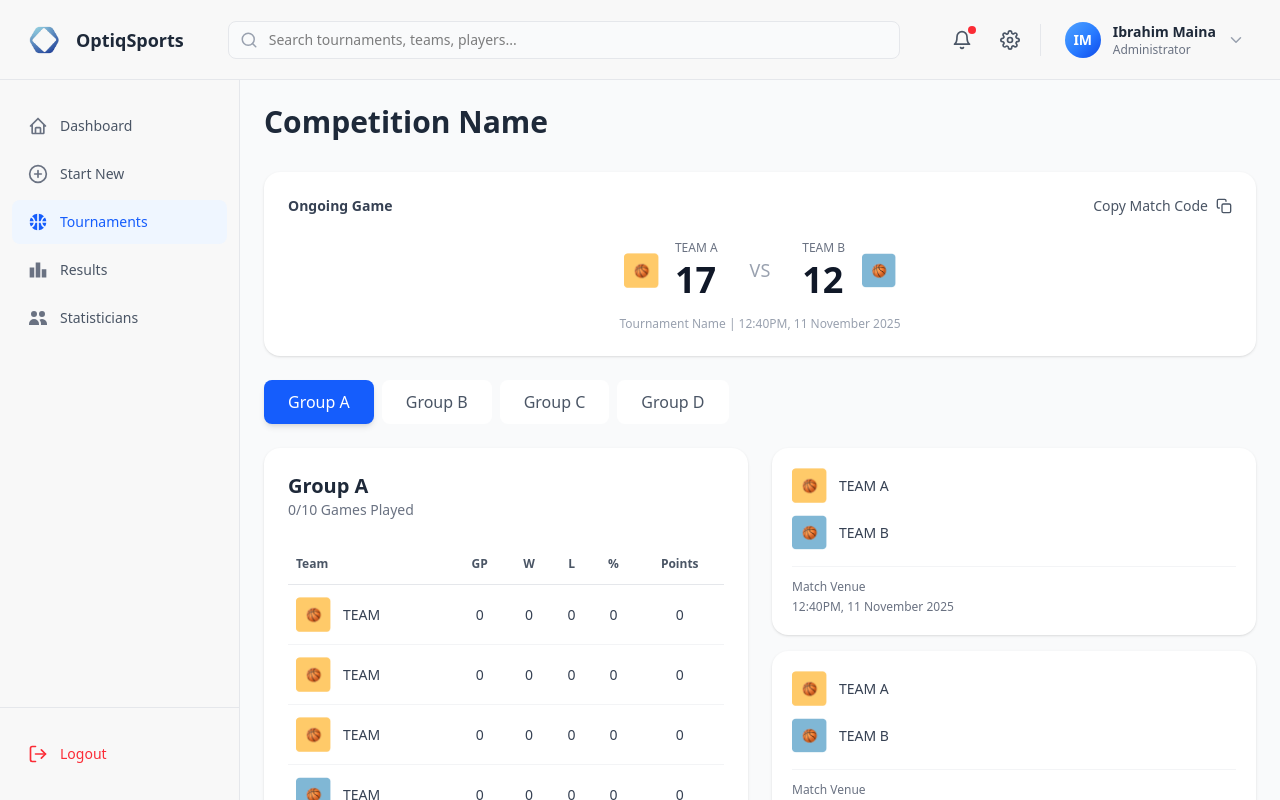
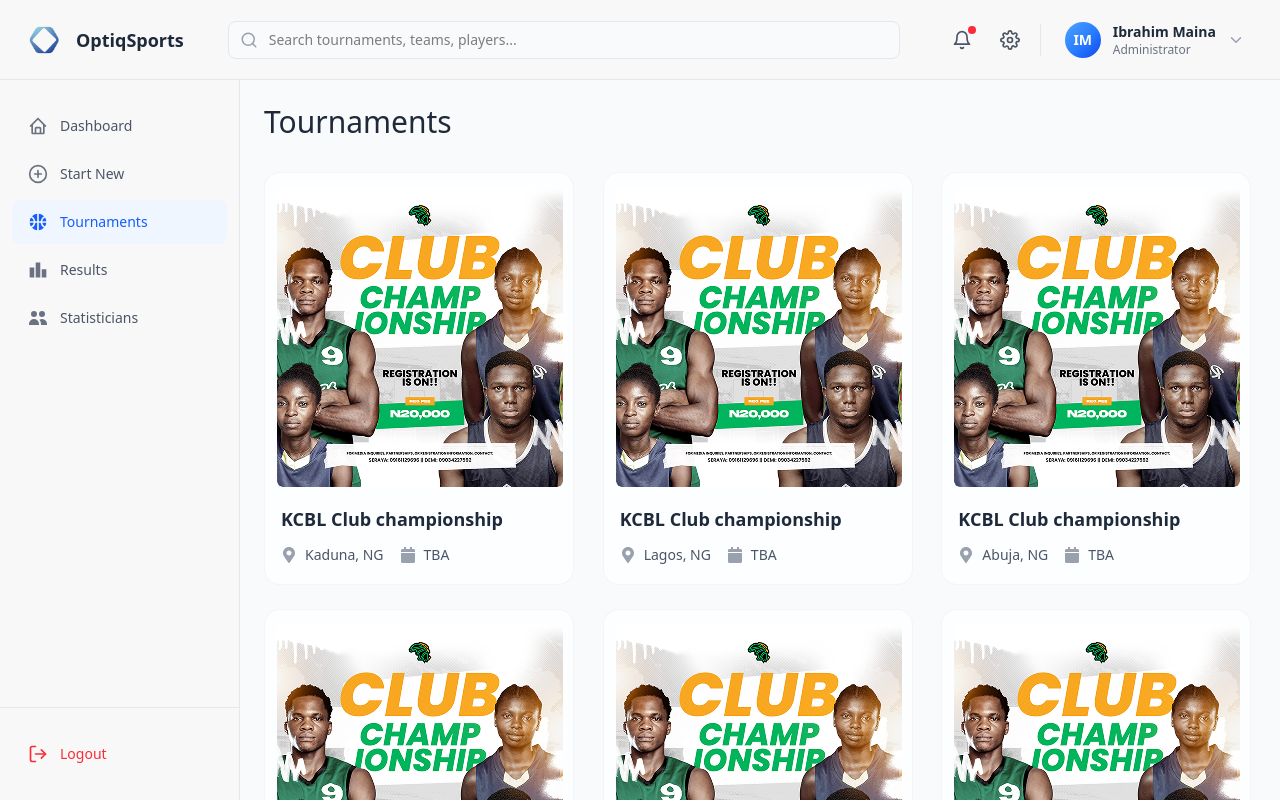
Before and after one commit to optiqsports/basketball-fe, a React (Vite) app: page /tournaments in a window 1280 px wide. Built offline with nearby package versions, Linux system fonts and the light colour scheme; sample sign-in values are in the browser's storage.

Commit message:
ui updated

```diff
--- a/index.html
+++ b/index.html
@@ -2,7 +2,7 @@
 <html lang="en">
   <head>
     <meta charset="UTF-8" />
-    <link rel="icon" type="image/svg+xml" href="/vite.svg" />
+    <link rel="icon" type="image/svg+xml" href="/logo.png" />
     <meta name="viewport" content="width=device-width, initial-scale=1.0" />
     <title>basketball-fe</title>
   </head>
--- a/src/components/wrapper.tsx
+++ b/src/components/wrapper.tsx
@@ -8,6 +8,7 @@
 import Players from '../pages/StartNew/Players'
 import TeamOverview from '../pages/StartNew/TeamOverview'
 import Complete from '../pages/StartNew/Complete'
+import TournamentsListing from '../pages/tournaments/TournamentsListing'
 import Tournaments from '../pages/tournaments/Tournaments'
 
 const Wrapper: React.FC = () => {
@@ -66,7 +67,8 @@
             <Route path="/players" element={<Players />} />
             <Route path="/team-overview" element={<TeamOverview />} />
             <Route path="/complete" element={<Complete />} />
-            <Route path="/tournaments" element={<Tournaments />} />
+            <Route path="/tournaments" element={<TournamentsListing />} />
+            <Route path="/tournaments/:id" element={<Tournaments />} />
             <Route path="/results" element={<div className="p-8"><h1 className="text-2xl font-bold">Results</h1></div>} />
             <Route path="/statisticians" element={<div className="p-8"><h1 className="text-2xl font-bold">Statisticians</h1></div>} />
             <Route path="/" element={<Dashboard />} />
--- a/src/pages/tournaments/Tournaments.tsx
+++ b/src/pages/tournaments/Tournaments.tsx
@@ -68,18 +68,13 @@
     <div className="min-h-screen bg-gray-50 p-6">
       <div className="max-w-7xl mx-auto">
         {/* Header */}
-        <div className="flex justify-between items-center mb-8">
-          <h1 className="text-3xl font-semibold text-gray-800">Competition Name</h1>
-          <div className="flex items-center gap-3">
-            {/* <div className="w-10 h-10 bg-pink-300 rounded-full flex items-center justify-center text-white font-semibold text-sm">
-              IM
-            </div>
-            <span className="text-gray-800 font-medium">Ibrahim Maina</span> */}
-          </div>
+        <div className="mb-6">
+          <h1 className="text-2xl font-semibold text-gray-800">Competition Name</h1>
+          <div className="w-24 h-1 bg-green-500 mt-2"></div>
         </div>
 
         {/* Ongoing Game Card */}
-        <div className="bg-white rounded-2xl shadow-sm p-6 mb-6">
+        <div className="rounded-lg shadow-sm p-6 mb-6 border" style={{ background: '#FCFEFF', border: '1px solid #A9A9A91A' }}>
           <div className="flex justify-between items-center mb-6">
             <h2 className="text-sm font-semibold text-gray-700">Ongoing Game</h2>
             <button
@@ -121,14 +116,14 @@
         </div>
 
         {/* Group Tabs */}
-        <div className="flex gap-2 mb-6">
+          <div className="flex justify-center gap-2 mb-6">
             {['A', 'B', 'C', 'D'].map((group) => (
               <button
                 key={group}
                 onClick={() => setActiveGroup(group)}
                 className={`px-6 py-2.5 rounded-lg font-medium transition-all ${
                   activeGroup === group
-                  ? 'bg-blue-600 text-white shadow-md'
+                    ? 'bg-[#21409A] text-white shadow-md'
                     : 'bg-white text-gray-600 hover:bg-gray-100'
                 }`}
               >
@@ -140,7 +135,7 @@
         {/* Content Grid */}
         <div className="grid grid-cols-1 lg:grid-cols-2 gap-6">
           {/* Standings Table */}
-          <div className="bg-white rounded-2xl shadow-sm p-6">
+          <div className="rounded-lg shadow-sm p-6 border" style={{ background: '#FCFEFF', border: '1px solid #A9A9A91A' }}>
             <div className="mb-6">
               <h2 className="text-xl font-semibold text-gray-800">Group {activeGroup}</h2>
               <p className="text-sm text-gray-500">0/10 Games Played</p>
@@ -189,7 +184,9 @@
           {/* Matches List */}
           <div className="space-y-4">
             {matches.map((match) => (
-              <div key={match.id} className="bg-white rounded-2xl shadow-sm p-5">
+              <div key={match.id} className="rounded-lg shadow-sm p-5 border" style={{ background: '#FCFEFF', border: '1px solid #A9A9A91A' }}>
+                <div className="flex justify-between items-start">
+                  {/* Teams (left) */}
                   <div className="space-y-3">
                     <div className="flex items-center gap-3">
                       <div className="flex items-center justify-center">
@@ -216,9 +213,11 @@
                     </div>
                   </div>
 
-                <div className="mt-4 pt-3 border-t border-gray-100 text-xs text-gray-500 space-y-1">
+                  {/* Venue/Time (right) */}
+                  <div className="text-xs text-gray-500 text-right self-center space-y-1">
                     <div>{match.venue}</div>
                     <div>{match.time}</div>
+                  </div>
                 </div>
               </div>
             ))}
--- /dev/null
+++ b/src/pages/tournaments/TournamentsListing.tsx
@@ -0,0 +1,132 @@
+import React from 'react';
+import { useNavigate } from 'react-router-dom';
+import { FaMapMarkerAlt, FaCalendar } from 'react-icons/fa';
+
+const TournamentsListing: React.FC = () => {
+  const navigate = useNavigate();
+
+  const tournaments = [
+    {
+      id: 1,
+      title: "KCBL Club championship",
+      location: "Kaduna, NG",
+      date: "TBA",
+      registrationFee: "N20,000",
+      isRegistrationOpen: true
+    },
+    {
+      id: 2,
+      title: "KCBL Club championship",
+      location: "Lagos, NG",
+      date: "TBA",
+      registrationFee: "N20,000",
+      isRegistrationOpen: true
+    },
+    {
+      id: 3,
+      title: "KCBL Club championship",
+      location: "Abuja, NG",
+      date: "TBA",
+      registrationFee: "N20,000",
+      isRegistrationOpen: true
+    },
+    {
+      id: 4,
+      title: "KCBL Club championship",
+      location: "Kano, NG",
+      date: "TBA",
+      registrationFee: "N20,000",
+      isRegistrationOpen: true
+    },
+    {
+      id: 5,
+      title: "KCBL Club championship",
+      location: "Port Harcourt, NG",
+      date: "TBA",
+      registrationFee: "N20,000",
+      isRegistrationOpen: true
+    },
+    {
+      id: 6,
+      title: "KCBL Club championship",
+      location: "Ibadan, NG",
+      date: "TBA",
+      registrationFee: "N20,000",
+      isRegistrationOpen: true
+    }
+  ];
+
+  const handleTournamentClick = (tournamentId: number) => {
+    navigate(`/tournaments/${tournamentId}`);
+  };
+
+  return (
+    <div className="min-h-screen bg-gray-50 p-6">
+      <div className="max-w-7xl mx-auto">
+        {/* Header */}
+        <div className="mb-8">
+          <h1 className="text-3xl font-normal text-gray-800">Tournaments</h1>
+        </div>
+
+        {/* Tournaments Grid */}
+        <div className="grid grid-cols-1 md:grid-cols-2 lg:grid-cols-3 gap-6">
+          {tournaments.map((tournament) => (
+            <div
+              key={tournament.id}
+              onClick={() => handleTournamentClick(tournament.id)}
+              style={{
+                width: '310px',
+                height: '413px',
+                opacity: 1,
+                borderRadius: '16px',
+                borderWidth: '1px',
+                background: '#FCFEFF',
+                border: '1px solid #A9A9A91A'
+              }}
+              className="hover:shadow-md transition-shadow duration-200 cursor-pointer overflow-hidden"
+            >
+               {/* Tournament Graphic */}
+               <div className="relative h-79 overflow-hidden">
+                 {/* Background Flyer Image */}
+                 <img
+                   src="/flyer.png"
+                   alt="Tournament Flyer"
+                   style={{
+                     width: '286px',
+                     height: '300px',
+                     top: '14px',
+                     left: '12px',
+                     opacity: 1,
+                     borderRadius: '6px'
+                   }}
+                   className="absolute object-cover"
+                 />
+               </div>
+
+               {/* Tournament Details */}
+               <div className="p-4">
+                 <h3 className="text-lg font-semibold text-gray-800 mb-3">{tournament.title}</h3>
+
+                <div className="flex items-center justify-start gap-4">
+                  {/* Location */}
+                  <div className="flex items-center text-gray-600">
+                    <FaMapMarkerAlt className="w-4 h-4 mr-2 text-gray-400" />
+                    <span className="text-sm">{tournament.location}</span>
+                  </div>
+
+                  {/* Date */}
+                  <div className="flex items-center text-gray-600">
+                    <FaCalendar className="w-4 h-4 mr-2 text-gray-400" />
+                    <span className="text-sm">{tournament.date}</span>
+                  </div>
+                </div>
+              </div>
+            </div>
+          ))}
+        </div>
+      </div>
+    </div>
+  );
+};
+
+export default TournamentsListing;
```
Also changed, not shown: public/flyer.png (added). Lines whose indentation alone changed are shown as unchanged.
